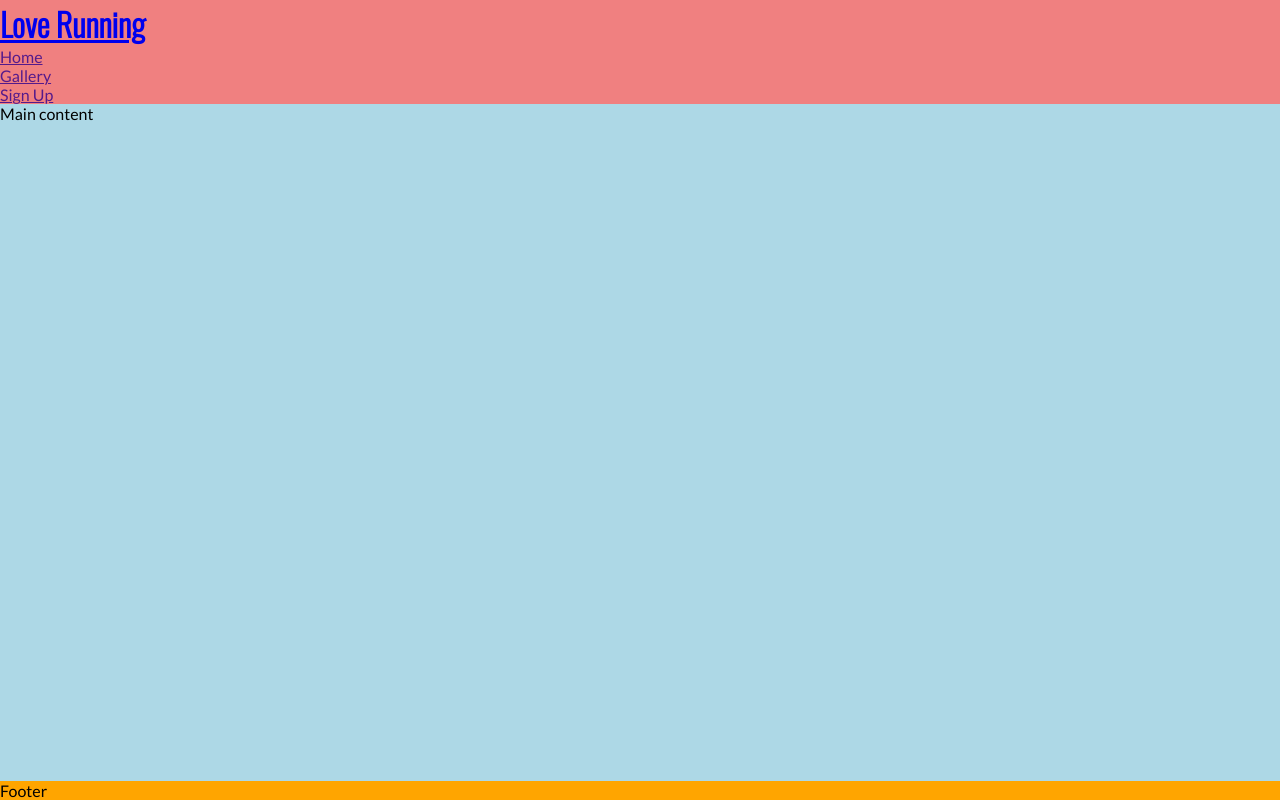
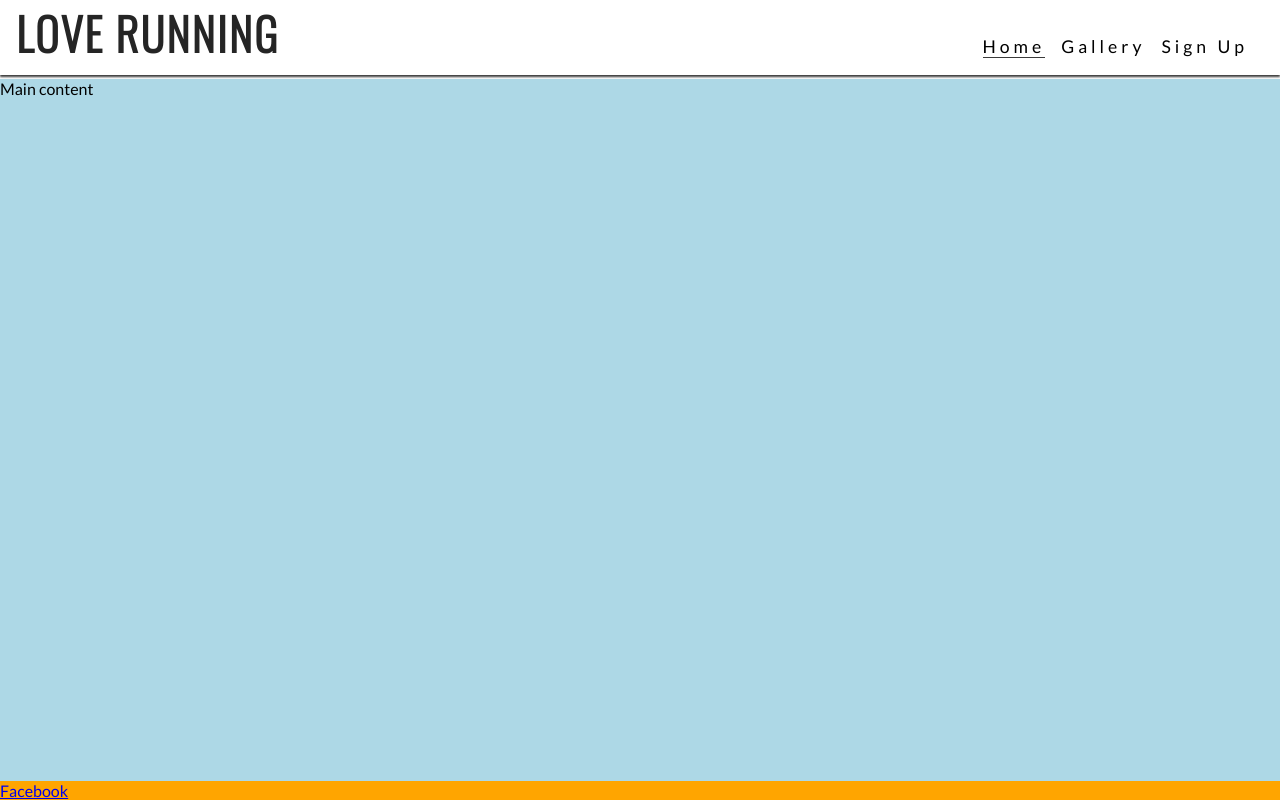
Before and after one commit to Ammaarah-web/love-running, a plain HTML site: page index.html in a window 1280 px wide. Drawn offline with nearby package versions, Linux system fonts and the light colour scheme.

Commit message:
Add font awesome and first footer link

```diff
--- a/assets/css/style.css
+++ b/assets/css/style.css
@@ -19,19 +19,120 @@ body {
 }
 /* Header */
 header {
-    background-color: lightcoral;
+    background-color: #ffffff;
+    padding: 0 1rem;
+    position: fixed;
+    z-index: 99;
+    width: 100%;
+    box-shadow: 0 2px 2px #3a3a3a;
+    display:flex;
+    justify-content: space-between;
+    align-items: baseline
 }
 
+header a{
+    text-decoration: none;
+    color: inherit;
+}
 h1 {
     font-family: 'Oswald', sans-serif;
+    text-transform: uppercase;
+    letter-spacing: 2px;
+    color: #252525;
 }
+
+#menu {
+    font-size: 110%;
+    letter-spacing: 4px;
+    list-style-type: none;
+}
+
+#menu li {
+    margin-bottom: 1em;
+}
+
+.active {
+    border-bottom: 1px solid #3a3a3a;
+}
+
+/* Navbar styles with dropdown toggle */
+nav {
+    position: absolute;
+    background-color: #ffffff;
+    width: 100%;
+    left: 0;
+    padding: 0 1rem;
+    box-shadow: 0 2px 2px #3a3a3a;
+    display: none;
+    top: 100%;
+}
+
+
+/* Nav toggle */
+#nav-toggle:checked~nav {
+    display: block;
+}
+
+#nav-toggle {
+    display: none;
+}
+
+.nav-toggle-label {
+    font-size: 2rem;
+}
+
 /* Main Content */
 main {
     background-color: lightblue;
     /* make main element take up any surplus space to push footer down */
     flex: 1 0 auto;
+    margin-top: 47px
 }
+
 /* Footer */
 footer {
     background-color: orange;
 }
+
+/*Media query: tablets and larger (768px and up)*/
+@media screen and (min-width: 768px){
+/* Header*/
+nav {
+    display: block;
+    position: relative;
+    box-shadow: none;
+    width: fit-content;
+    padding-right: 1rem;
+}
+
+#menu {
+    display: flex;
+}
+
+#menu li {
+    padding-left: 1rem
+}
+
+/* Hide nav toggle on larger screens */
+.nav-toggle-label {
+    display: none;
+}
+#logo {
+    font-size: 280%;
+    line-height: 75px
+    margin: 0 0.5rem;
+}
+
+/* Main Content */
+main {
+    /* Push main content down to accommodate larger header */
+    margin-top: 79px;
+}
+
+/*Large devices (laptops and desktops 1024px and up)*/
+@media screen and (min-width: 992px){
+    #menu a:hover{
+        border-bottom: 1px solid #3a3a3a;
+    }
+
+}
--- a/index.html
+++ b/index.html
@@ -24,9 +24,12 @@
         <a href="index.html">
             <h1 id="logo"> Love Running</h1>
             </a>
+            <input type="checkbox" id="nav-toggle">
+            <label for="nav-toggle" class="nav-toggle-label"> X </label>
+                <span></span>
             <nav>
-                <ul>
-                    <li><a href="">Home</a></li>
+                <ul id="menu">
+                    <li><a href="" class="active">Home</a></li>
                     <li><a href="">Gallery</a></li>
                     <li><a href="">Sign Up</a></li>
 
@@ -38,7 +41,11 @@
     <main> Main content </main>
 
     <!-- Footer-->
-    <footer> Footer </footer>
+    <footer>
+        <ul>
+            <li><a href="https://www.facebook.com/" target="_blank" rel="noopener" aria-label="Visit our Facebook page (open in a new tab)"> Facebook </a> </li>
+        </ul>
+    </footer>
 </body>
 
 </html>
```
